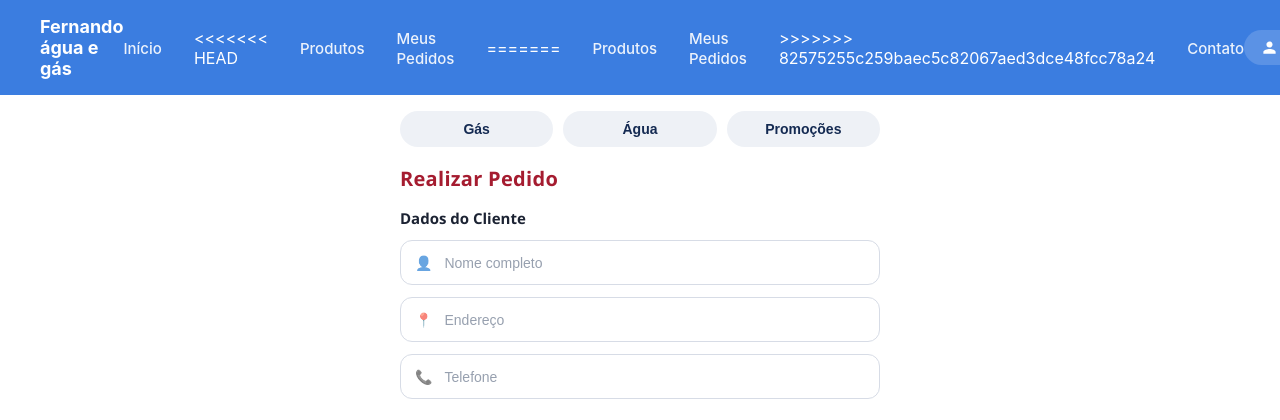
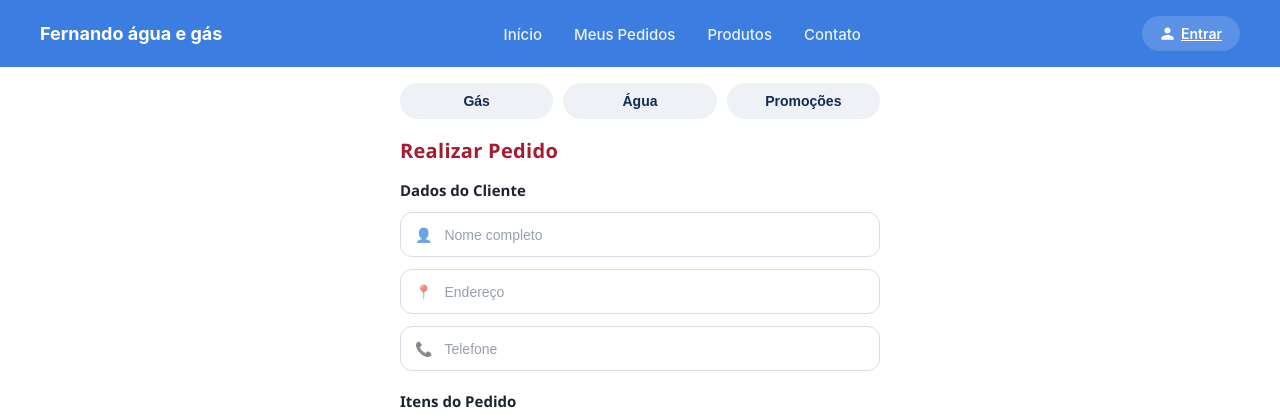
Before and after one commit to Madu-rsd/Plataforma-de-Gerenciamento-e-Vendas-de-Gas-e-agua, a Django app: page /pedidos/ in a window 1280 px wide; the page is wider, and only the part inside the window is pictured. Shown: the top 420 px of that part. Run offline with Django 5.2, Linux system fonts and the light colour scheme.

Commit message:
Correção dos html's

```diff
--- a/Templates/base.html
+++ b/Templates/base.html
@@ -14,13 +14,8 @@
 
         <ul class="navbar-links">
            <li><a href="{% url 'tela_inicial' %}">Início</a></li>
-<<<<<<< HEAD
-            <li><a href="#">Produtos</a></li>
             <li><a href="{% url 'lista_pedidos' %}">Meus Pedidos</a></li>
-=======
             <li><a href="{% url 'lista_produtos' %}">Produtos</a></li>
-            <li><a href="#">Meus Pedidos</a></li>
->>>>>>> 82575255c259baec5c82067aed3dce48fcc78a24
             <li><a href="#">Contato</a></li>
         </ul>
 
--- a/Templates/usuarios/cadastro.html
+++ b/Templates/usuarios/cadastro.html
@@ -10,12 +10,16 @@
         <form>
             <label for="cadNome">Nome</label>
             <input type="text" name="cadNome" id="cadNome" placeholder="seu nome">
+            <br>
             <label for="cadEmail">Email</label>
             <input type="email" name="cadEmail" id="cadEmail" placeholder="seu email">
+            <br>
             <label for="cadTel">Contato</label>
             <input type="tel" name="cadTel" id="cadTel" placeholder="seu contato">
+            <br>
             <label for="cadSenha">Senha</label>
             <input type="password" name="cadSenha" id="cadSenha" placeholder="crie uma senha">
+            <br>
             <input type="submit" name="cadEnviar" class="cadEnviar" id="cadEnviar">
 
         </form>
--- a/static/css/style.css
+++ b/static/css/style.css
@@ -417,7 +417,7 @@ body {
     background: var(--cinza-bg);
     color: var(--azul);
     cursor: pointer;
-    transition: background .15s ease, color .15s ease;
+    transition: .15s ease, color .15s ease;
   }
   .pedido .categoria-btn[aria-pressed="true"] {
     background: var(--azul);
```
